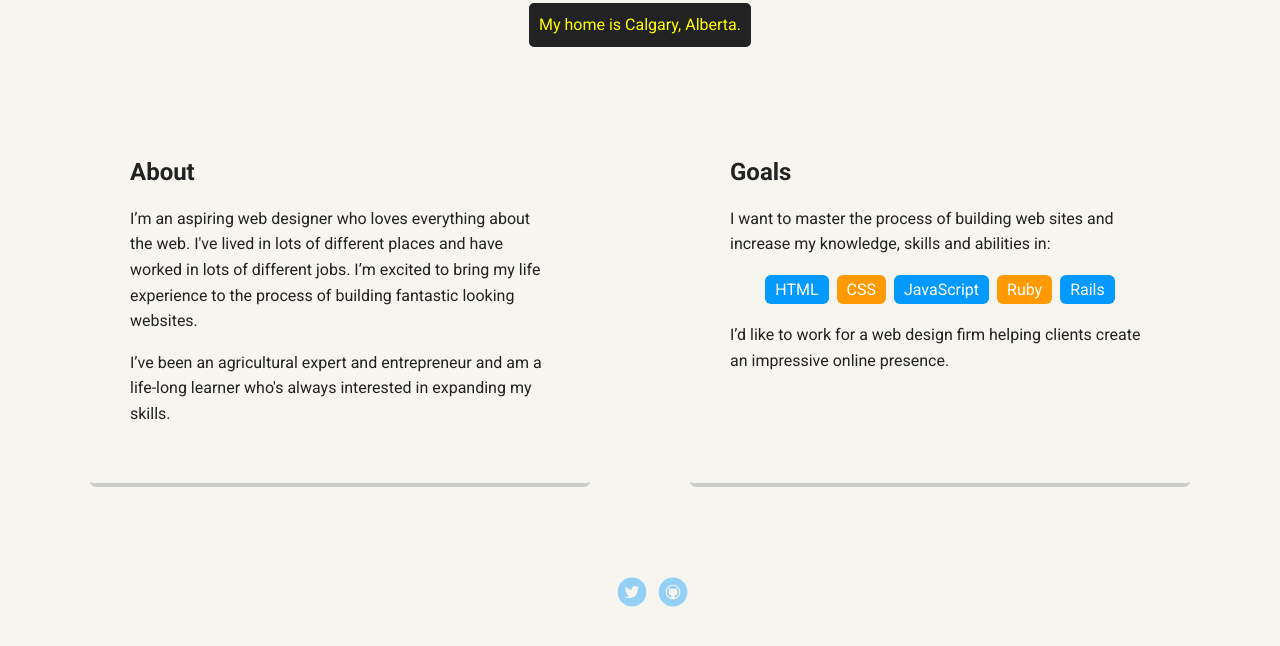
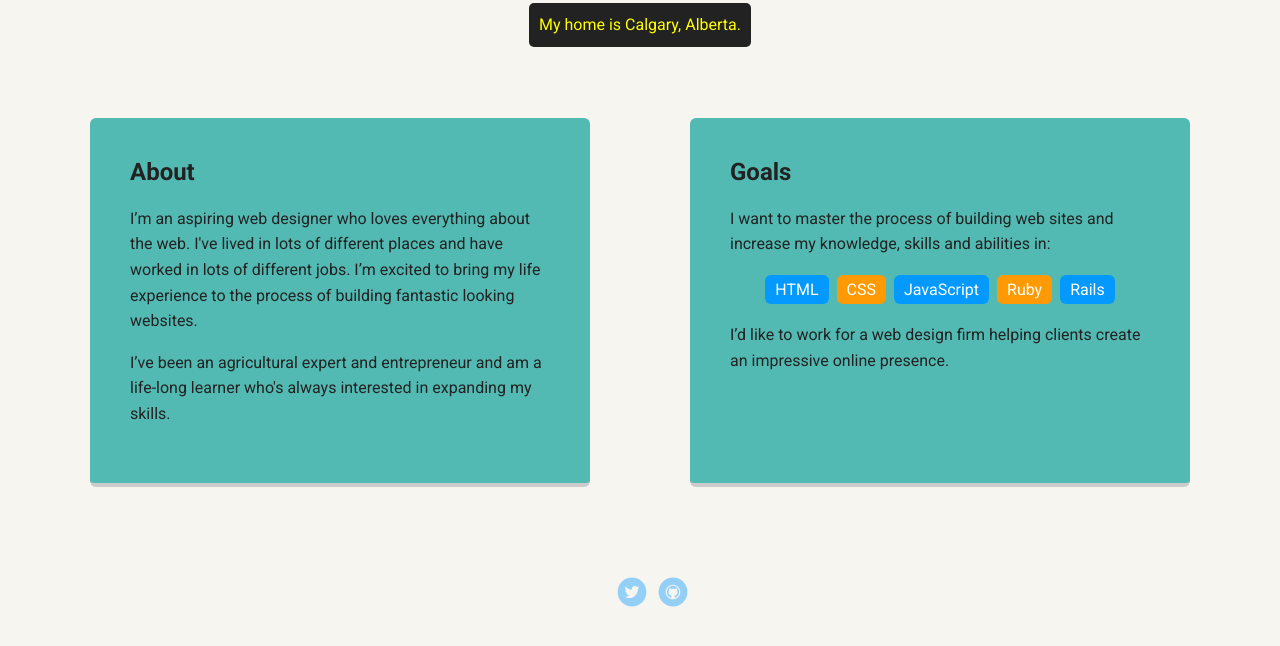
Before and after one commit to ashenafiashebo/portfolio, a plain HTML site: page index.html in a window 1280 px wide. Shown: the part 402-1048 px from the top of the page. Drawn offline with Linux system fonts and the light colour scheme; a web font is replaced by a local one.

Commit message:
Update styles.css

```diff
--- a/styles.css
+++ b/styles.css
@@ -95,7 +95,7 @@ header .profile-image:hover {
   padding: 20px 40px 40px;
   max-width: 500px;
   text-align: left;
-  background: #lightblue;
+  background: #52bab3;
   border-bottom: 4px solid #ccc;
   border-radius: 6px;
   transition: all .5s;
```
